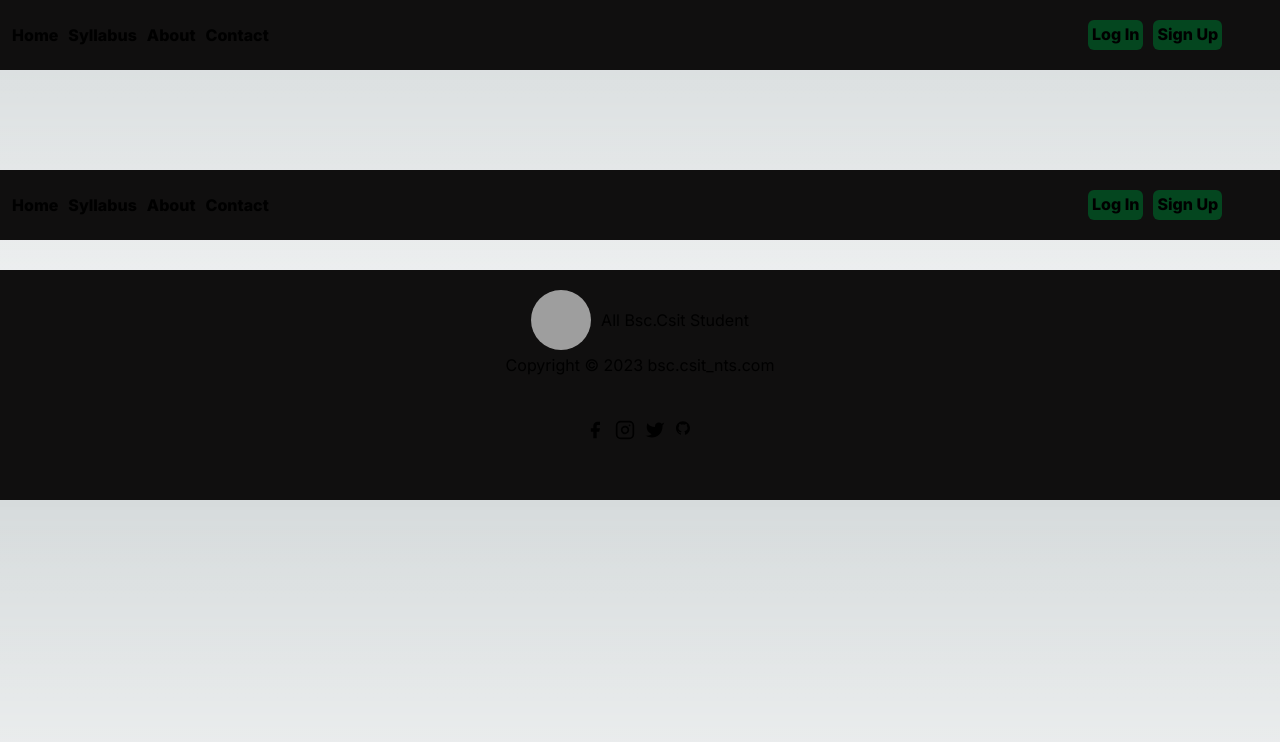
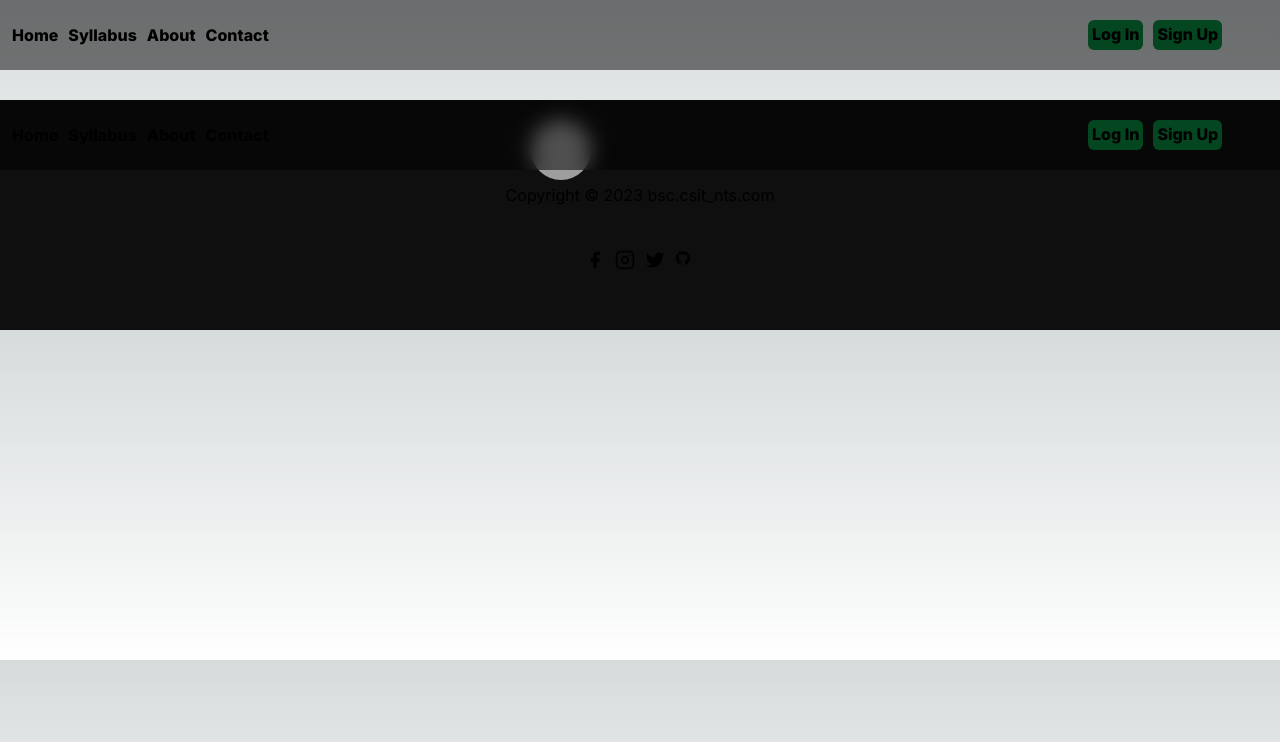
Before and after one commit to bikramdhami0011/bsc.csit_nts, a Next.js app: page /navbar in a window 1280 px wide. Shown: the top 742 px of the page. Built offline with nearby package versions, Linux system fonts and the light colour scheme; grey boxes are pictures that could not be loaded.

Commit message:
blur effect

```diff
--- a/package.json
+++ b/package.json
@@ -10,6 +10,7 @@
   },
   "dependencies": {
     "next": "14.0.4",
+    "next-auth": "^4.24.5",
     "react": "^18",
     "react-dom": "^18.2.0"
   },
--- a/src/app/navbar/page.js
+++ b/src/app/navbar/page.js
@@ -9,11 +9,13 @@ const [visible,setvisible]=useState(false);
 const MenuNav = () => {
 
   return (
+    <div>
     <div className={style.menunavbar} id="menunav" style={{ display: "flex", flexDirection: "column" }}>
       <Link href="/home">Home</Link>
       <Link href="/syllabus">Syllabus</Link>
       <Link href="/about">About</Link>
       <Link href="/contact">Contact</Link>
+    </div>
     </div>
   );
 
--- a/src/app/navbar/page.module.css
+++ b/src/app/navbar/page.module.css
@@ -3,11 +3,13 @@
   justify-content: space-between;
   justify-items: center;
   align-items: center;
-  background-color:rgb(16,15,15);
+  background-color:rgba(0, 0, 0, 0.5);
+  backdrop-filter: blur(10px);
   height: 70px;
   gap: 10px;
+  width: 100%;
  font-weight: 800;
-  position:sticky;
+  position:fixed;
 }
 
 .left{
```
Also changed, not shown: 1 other file (tests, documents, lock files or other folders).
